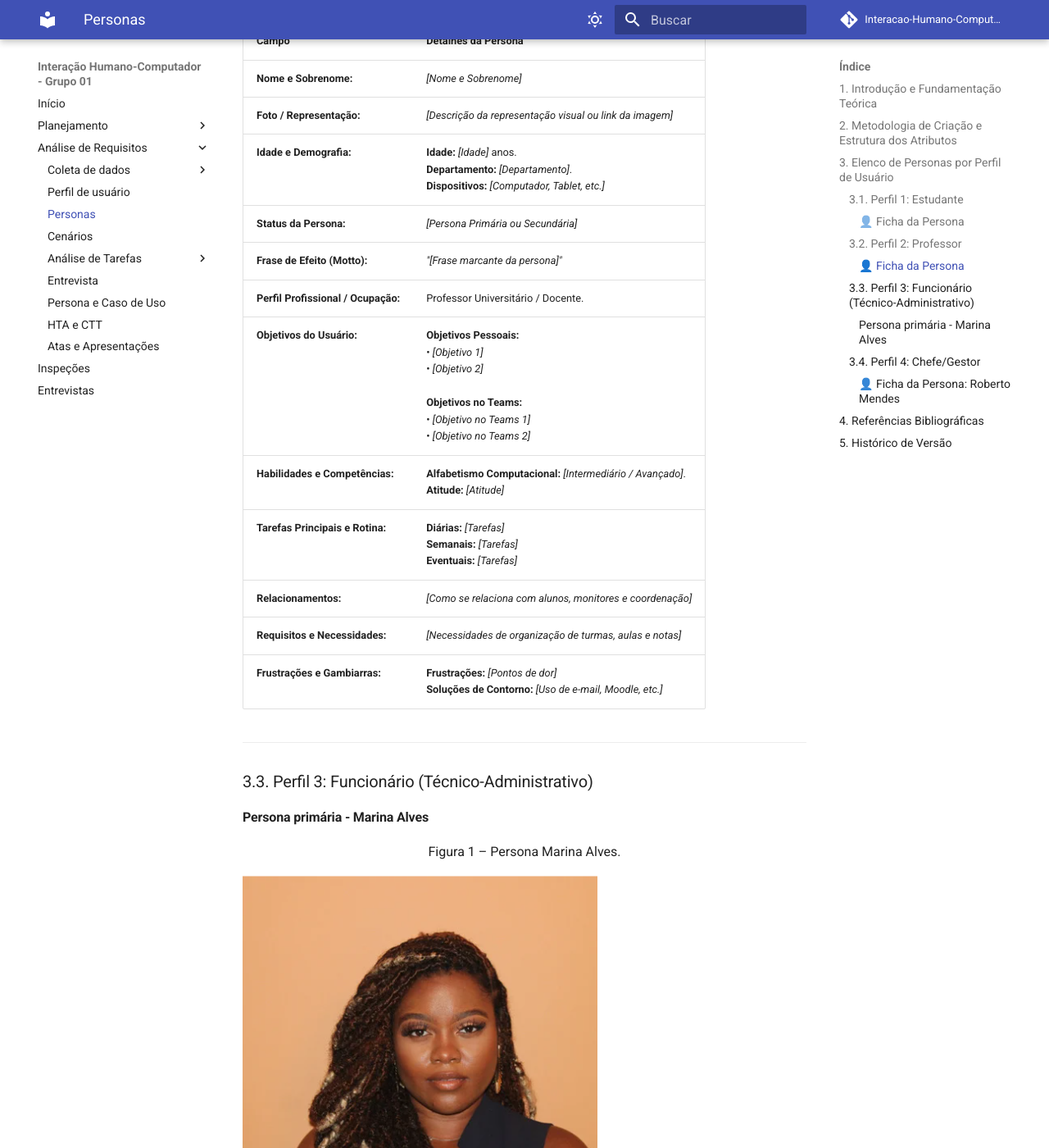
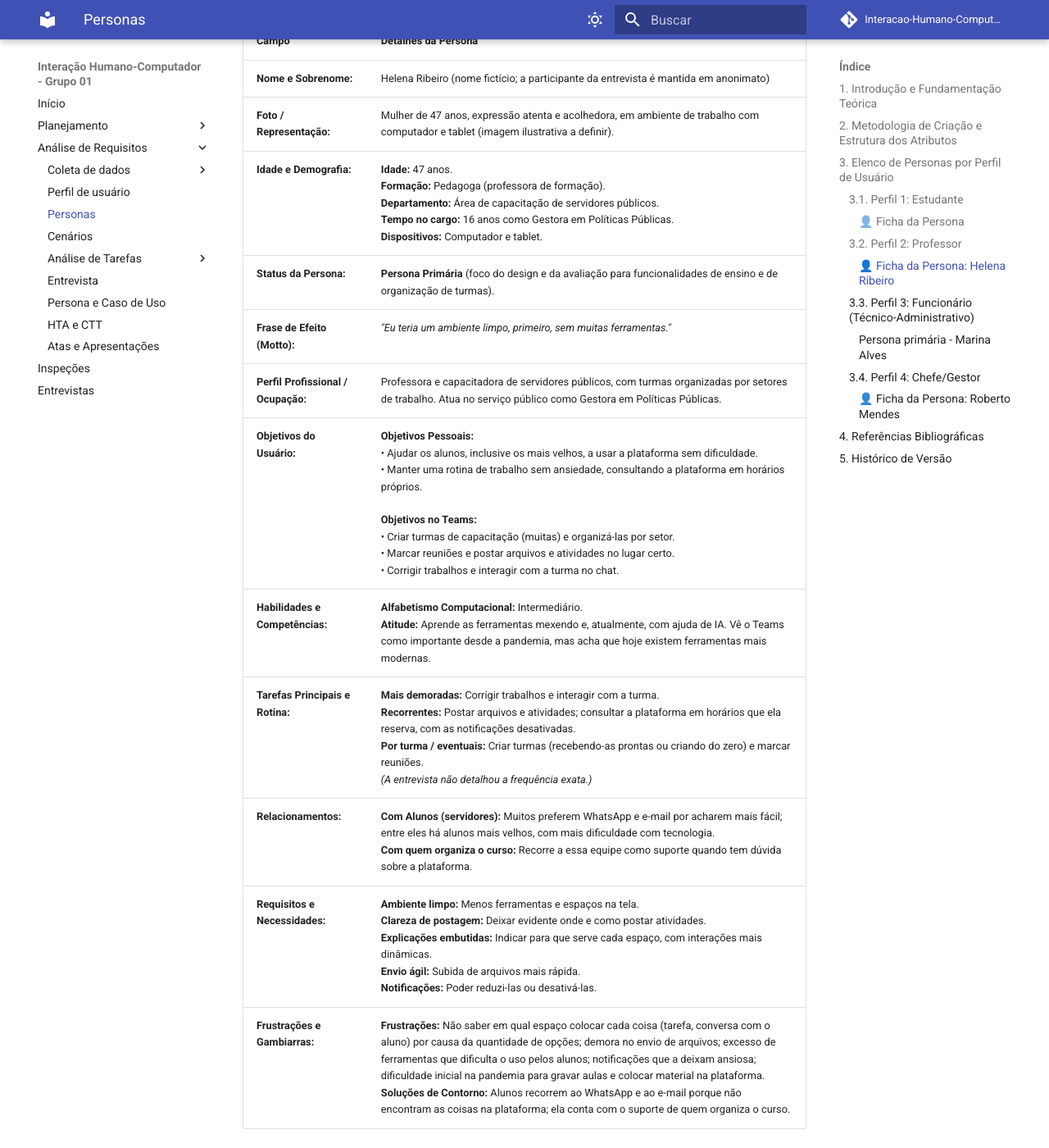
Before and after one commit to Interacao-Humano-Computador/2026.2-Grupo01, an MkDocs documentation site: the page built from docs/analise_de_requisitos/personas.md, in a window 1280 px wide and 1400 px high, scrolled down 2665 px. Shown: the whole window at 82% size. Built offline with MkDocs 1.6.1 and Material for MkDocs 9.7.7, drawn with Linux system fonts in a browser that asks for light colours; comment, search, counter and statistics services are not loaded; some of the changed text lies outside the part shown.

Commit message:
Update persona profile for Professor section

```diff
--- a/docs/analise_de_requisitos/personas.md
+++ b/docs/analise_de_requisitos/personas.md
@@ -54,26 +54,24 @@ Cada Persona do elenco é caracterizada pelos seguintes atributos essenciais:
 
 ### 3.2. Perfil 2: Professor
 
-> **Responsável pela Persona:** *[Nome do Integrante do Grupo]*
-> **Status:** *[Persona Primária / Secundária]*
+> **Responsável pela Persona:** João Paulo
+> **Status:** Persona Primária (Perfil 2: Professor)
 
-#### 👤 Ficha da Persona
-| Campo                               | Detalhes da Persona                                                                                                                                      |
-| :---------------------------------- | :------------------------------------------------------------------------------------------------------------------------------------------------------- |
-| **Nome e Sobrenome:**               | *[Nome e Sobrenome]*                                                                                                                                     |
-| **Foto / Representação:**           | *[Descrição da representação visual ou link da imagem]*                                                                                                  |
-| **Idade e Demografia:**             | **Idade:** *[Idade]* anos.<br>**Departamento:** *[Departamento]*.<br>**Dispositivos:** *[Computador, Tablet, etc.]*                                      |
-| **Status da Persona:**              | *[Persona Primária ou Secundária]*                                                                                                                       |
-| **Frase de Efeito (Motto):**        | *"[Frase marcante da persona]"*                                                                                                                          |
-| **Perfil Profissional / Ocupação:** | Professor Universitário / Docente.                                                                                                                       |
-| **Objetivos do Usuário:**           | **Objetivos Pessoais:**<br>• *[Objetivo 1]*<br>• *[Objetivo 2]*<br><br>**Objetivos no Teams:**<br>• *[Objetivo no Teams 1]*<br>• *[Objetivo no Teams 2]* |
-| **Habilidades e Competências:**     | **Alfabetismo Computacional:** *[Intermediário / Avançado]*.<br>**Atitude:** *[Atitude]*                                                                 |
-| **Tarefas Principais e Rotina:**    | **Diárias:** *[Tarefas]*<br>**Semanais:** *[Tarefas]*<br>**Eventuais:** *[Tarefas]*                                                                      |
-| **Relacionamentos:**                | *[Como se relaciona com alunos, monitores e coordenação]*                                                                                                |
-| **Requisitos e Necessidades:**      | *[Necessidades de organização de turmas, aulas e notas]*                                                                                                 |
-| **Frustrações e Gambiarras:**       | **Frustrações:** *[Pontos de dor]*<br>**Soluções de Contorno:** *[Uso de e-mail, Moodle, etc.]*                                                          |
-
----
+#### 👤 Ficha da Persona: Helena Ribeiro
+| Campo                               | Detalhes da Persona |
+| :---------------------------------- | :------------------ |
+| **Nome e Sobrenome:**               | Helena Ribeiro (nome fictício; a participante da entrevista é mantida em anonimato) |
+| **Foto / Representação:**           | Mulher de 47 anos, expressão atenta e acolhedora, em ambiente de trabalho com computador e tablet (imagem ilustrativa a definir). |
+| **Idade e Demografia:**             | **Idade:** 47 anos.<br>**Formação:** Pedagoga (professora de formação).<br>**Departamento:** Área de capacitação de servidores públicos.<br>**Tempo no cargo:** 16 anos como Gestora em Políticas Públicas.<br>**Dispositivos:** Computador e tablet. |
+| **Status da Persona:**              | **Persona Primária** (foco do design e da avaliação para funcionalidades de ensino e de organização de turmas). |
+| **Frase de Efeito (Motto):**        | *"Eu teria um ambiente limpo, primeiro, sem muitas ferramentas."* |
+| **Perfil Profissional / Ocupação:** | Professora e capacitadora de servidores públicos, com turmas organizadas por setores de trabalho. Atua no serviço público como Gestora em Políticas Públicas. |
+| **Objetivos do Usuário:**           | **Objetivos Pessoais:**<br>• Ajudar os alunos, inclusive os mais velhos, a usar a plataforma sem dificuldade.<br>• Manter uma rotina de trabalho sem ansiedade, consultando a plataforma em horários próprios.<br><br>**Objetivos no Teams:**<br>• Criar turmas de capacitação (muitas) e organizá-las por setor.<br>• Marcar reuniões e postar arquivos e atividades no lugar certo.<br>• Corrigir trabalhos e interagir com a turma no chat. |
+| **Habilidades e Competências:**     | **Alfabetismo Computacional:** Intermediário.<br>**Atitude:** Aprende as ferramentas mexendo e, atualmente, com ajuda de IA. Vê o Teams como importante desde a pandemia, mas acha que hoje existem ferramentas mais modernas. |
+| **Tarefas Principais e Rotina:**    | **Mais demoradas:** Corrigir trabalhos e interagir com a turma.<br>**Recorrentes:** Postar arquivos e atividades; consultar a plataforma em horários que ela reserva, com as notificações desativadas.<br>**Por turma / eventuais:** Criar turmas (recebendo-as prontas ou criando do zero) e marcar reuniões.<br>*(A entrevista não detalhou a frequência exata.)* |
+| **Relacionamentos:**                | **Com Alunos (servidores):** Muitos preferem WhatsApp e e-mail por acharem mais fácil; entre eles há alunos mais velhos, com mais dificuldade com tecnologia.<br>**Com quem organiza o curso:** Recorre a essa equipe como suporte quando tem dúvida sobre a plataforma. |
+| **Requisitos e Necessidades:**      | **Ambiente limpo:** Menos ferramentas e espaços na tela.<br>**Clareza de postagem:** Deixar evidente onde e como postar atividades.<br>**Explicações embutidas:** Indicar para que serve cada espaço, com interações mais dinâmicas.<br>**Envio ágil:** Subida de arquivos mais rápida.<br>**Notificações:** Poder reduzi-las ou desativá-las. |
+| **Frustrações e Gambiarras:**       | **Frustrações:** Não saber em qual espaço colocar cada coisa (tarefa, conversa com o aluno) por causa da quantidade de opções; demora no envio de arquivos; excesso de ferramentas que dificulta o uso pelos alunos; notificações que a deixam ansiosa; dificuldade inicial na pandemia para gravar aulas e colocar material na plataforma.<br>**Soluções de Contorno:** Alunos recorrem ao WhatsApp e ao e-mail porque não encontram as coisas na plataforma; ela conta com o suporte de quem organiza o curso. |
 
 ### 3.3. Perfil 3: Funcionário (Técnico-Administrativo)
 
```
